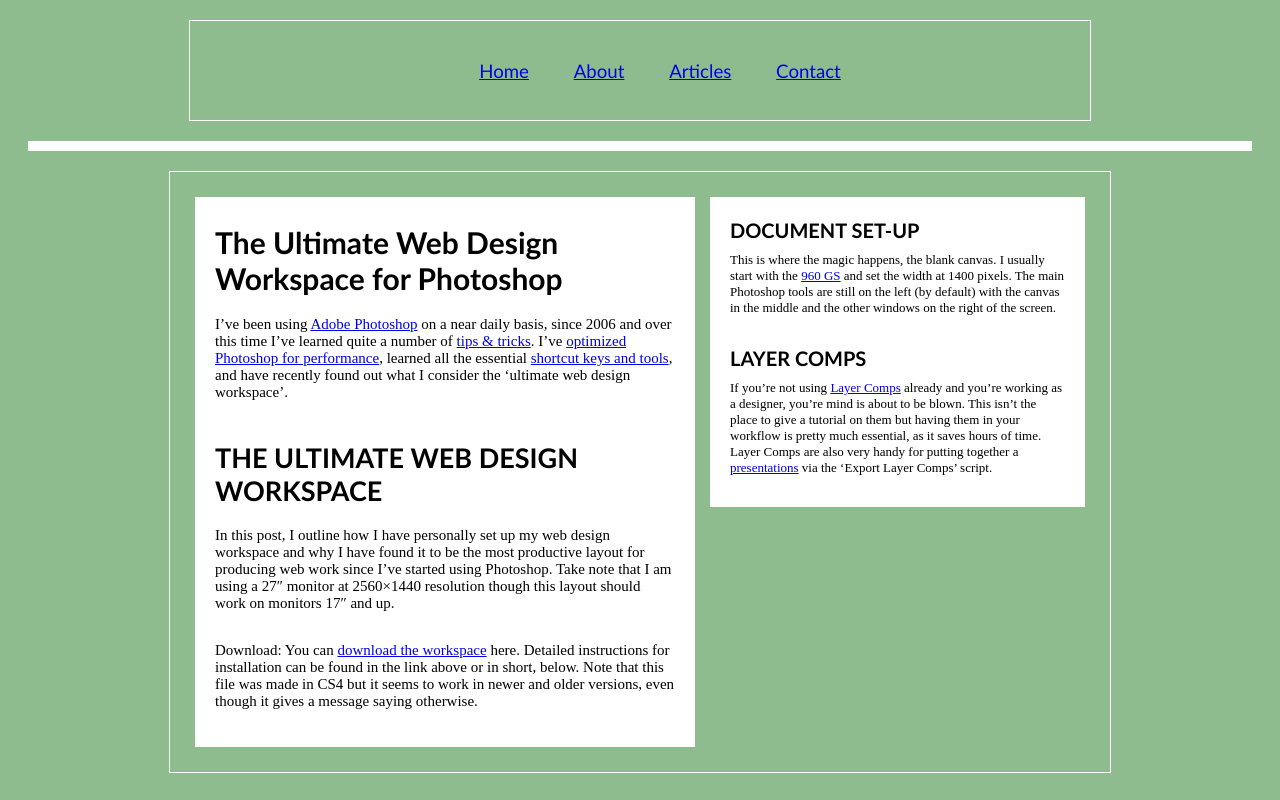
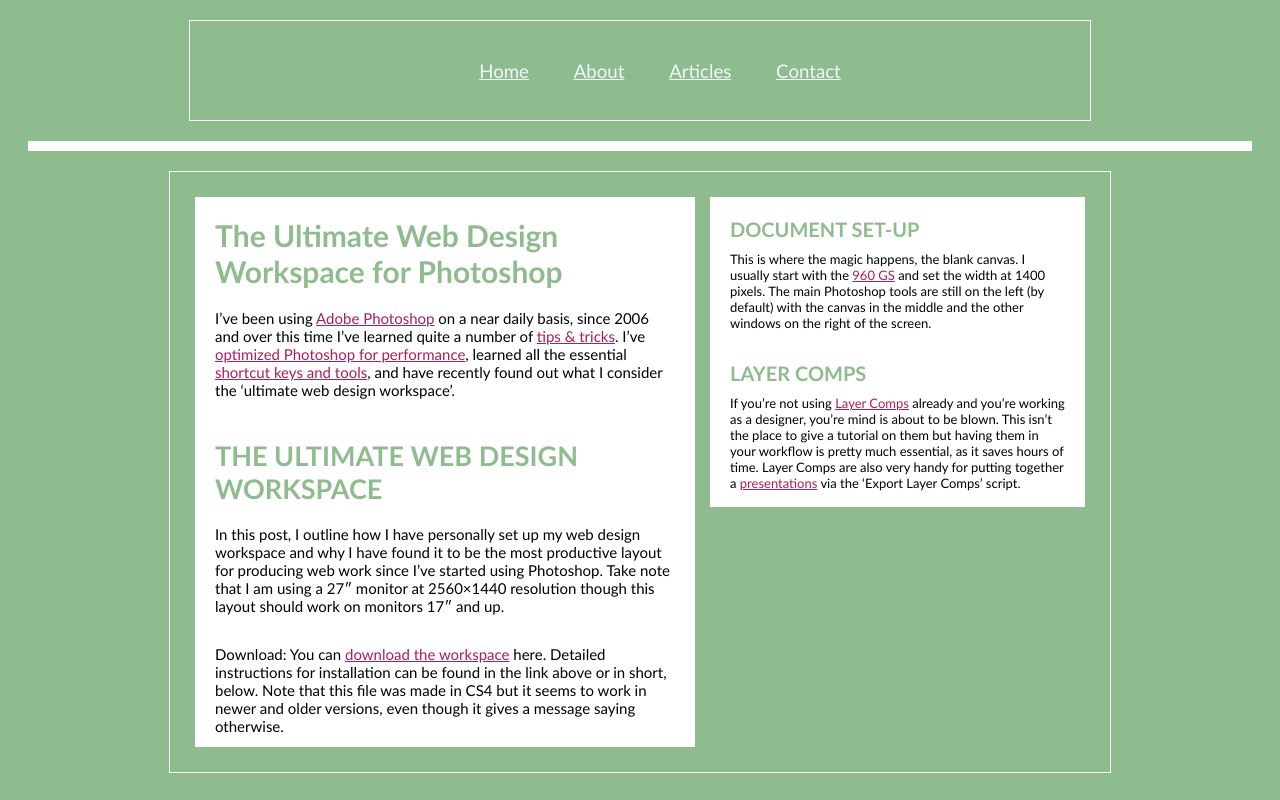
Before and after one commit to Minah0320/Minah, a plain HTML site: page index.html in a window 1280 px wide. Shown: the top 800 px of the page. Drawn offline with Linux system fonts and the light colour scheme.

Commit message:
Add files via upload

```diff
--- a/style.css
+++ b/style.css
@@ -5,6 +5,14 @@ body{
 
 	background-color:darkseagreen;
 
+}
+
+.a2{color:aliceblue;
+
+
+}
+a{
+	color: #B01B5D
 }
 
 div{
@@ -25,6 +33,7 @@ align-content: center;
 	text-align: center;
 	font-size: 14pt;
 	font-family:"Gill Sans", "Gill Sans MT", "Myriad Pro", "DejaVu Sans Condensed", Helvetica, Arial, "sans-serif";
+	color:aliceblue;
 
 
 }
@@ -32,7 +41,7 @@ align-content: center;
 #navi li{
 	display:inline-block;
 	padding:20px;
-
+	color:aliceblue;
 }
 
 #header{
@@ -49,6 +58,7 @@ align-content: center;
 	margin:20px 20px 20px 20px;
 	font-size: 30px;
 	font-family: "Gill Sans", "Gill Sans MT", "Myriad Pro", "DejaVu Sans Condensed", Helvetica, Arial, "sans-serif";
+	color:#8FBC8F;
 
 }
 
@@ -56,6 +66,7 @@ align-content: center;
 	text-align:left;
 	margin:10px 20px 10px 20px;
 	font-size:15px;
+	font-family: "Gill Sans", "Gill Sans MT", "Myriad Pro", "DejaVu Sans Condensed", Helvetica, Arial, "sans-serif";
 
 
 }
@@ -65,6 +76,7 @@ align-content: center;
 	margin:40px 20px 20px 20px;
 	font-size: 27px;
 	font-family: "Gill Sans", "Gill Sans MT", "Myriad Pro", "DejaVu Sans Condensed", Helvetica, Arial, "sans-serif";
+	color:#8FBC8F;
 
 }
 
@@ -114,6 +126,7 @@ align-content: center;
 	background-color:#FFFFFF;
 	float: left;
 	margin:5px 5px 5px 5px;
+	font-family: "Gill Sans", "Gill Sans MT", "Myriad Pro", "DejaVu Sans Condensed", Helvetica, Arial, "sans-serif";
 
 }
 
@@ -123,6 +136,7 @@ align-content: center;
 	background-color:#FFFFFF;
 	float: left;
 	margin:5px 5px 5px 10px;
+	font-family: "Gill Sans", "Gill Sans MT", "Myriad Pro", "DejaVu Sans Condensed", Helvetica, Arial, "sans-serif";
 
 }
 
@@ -130,7 +144,8 @@ align-content: center;
 	text-align:left;
 	margin:20px 20px 5px 20px;
 	font-size: 20px;
-	font-family: "Gill Sans", "Gill Sans MT", "Myriad Pro", "DejaVu Sans Condensed", Helvetica, Arial, "sans-serif";
+	font-family: "Gill Sans", "Gill Sans MT", "Myriad Pro", "DejaVu Sans Condensed", Helvetica, Arial, "sans-serif";	color:#8FBC8F;
+
 
 }
 
@@ -164,10 +179,12 @@ align-content: center;
 	padding-top: 20px;
 	padding-bottom: 20px;
 	font-family: "Gill Sans", "Gill Sans MT", "Myriad Pro", "DejaVu Sans Condensed", Helvetica, Arial, "sans-serif";
+	color: #8FBC8F;
 }
 
 .p3{
 	font-family: "Gill Sans", "Gill Sans MT", "Myriad Pro", "DejaVu Sans Condensed", Helvetica, Arial, "sans-serif";
+
 }
 
 .pf{
@@ -176,5 +193,9 @@ align-content: center;
 	margin: 80px 20px 20px -20px;
 	text-align:center;
 	font-family: "Gill Sans", "Gill Sans MT", "Myriad Pro", "DejaVu Sans Condensed", Helvetica, Arial, "sans-serif";
+	color:aliceblue;
 
 }
+
+.a2 {
+}
```
